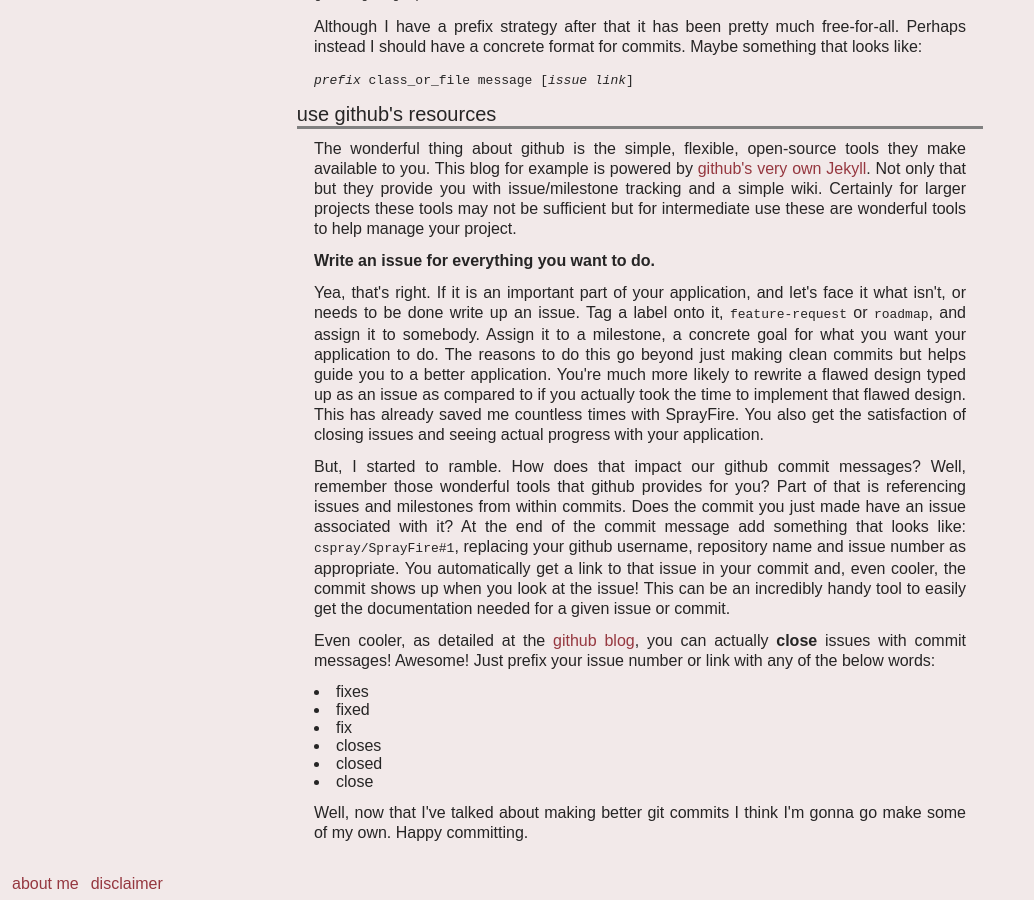
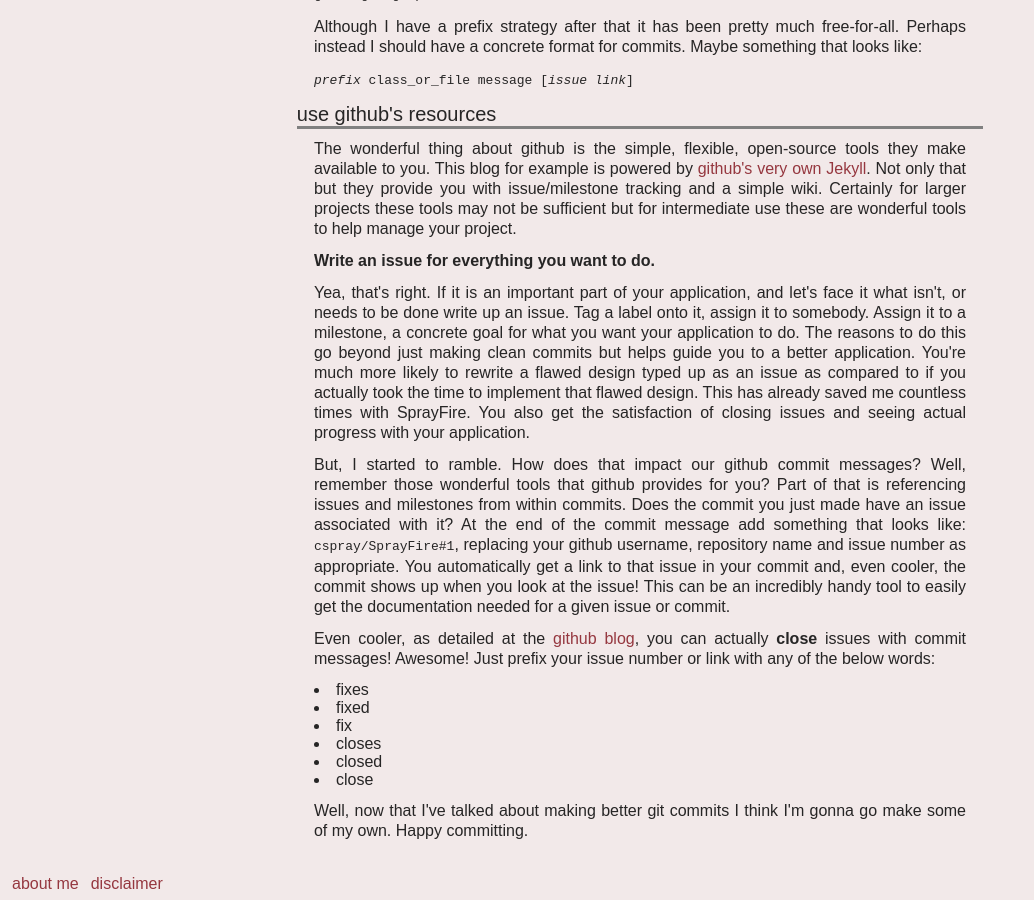
Before and after one commit to cspray/archived-blog, a Jekyll site: the page built from _posts/2011-12-31-writing-better-commits-with-github.html, in a window 1280 px wide and 900 px high, scrolled down 1034 px. Shown: the whole window, without its empty margins (0-1034 px from the left). Built offline with Jekyll 4.4.1, drawn with Linux system fonts in a browser that asks for light colours.

Commit message:
UPD github_commits doing some rewording about writing issues

```diff
--- a/_posts/2011-12-31-writing-better-commits-with-github.html
+++ b/_posts/2011-12-31-writing-better-commits-with-github.html
@@ -73,12 +73,12 @@ project.</p>
 <p><strong>Write an issue for everything you want to do.</strong></p>
 
 <p>Yea, that's right.  If it is an important part of your application, and let's face it what isn't,
-or needs to be done write up an issue.  Tag a label onto it, <code>feature-request</code> or <code>roadmap</code>,
-and assign it to somebody.  Assign it to a milestone, a concrete goal for what you want your application to do.
-The reasons to do this go beyond just making clean commits but helps guide you to a better application.  You're
-much more likely to rewrite a flawed design typed up as an issue as compared to if you actually took the time
-to implement that flawed design.  This has already saved me countless times with SprayFire.  You also get
-the satisfaction of closing issues and seeing actual progress with your application.</p>
+or needs to be done write up an issue.  Tag a label onto it, assign it to somebody.  Assign it to a milestone,
+a concrete goal for what you want your application to do. The reasons to do this go beyond just making clean
+commits but helps guide you to a better application.  You're much more likely to rewrite a flawed design
+typed up as an issue as compared to if you actually took the time to implement that flawed design.  This has
+already saved me countless times with SprayFire.  You also get the satisfaction of closing issues and seeing
+actual progress with your application.</p>
 
 <p>But, I started to ramble.  How does that impact our github commit messages?  Well, remember those wonderful
 tools that github provides for you?  Part of that is referencing issues and milestones from within commits.
```
